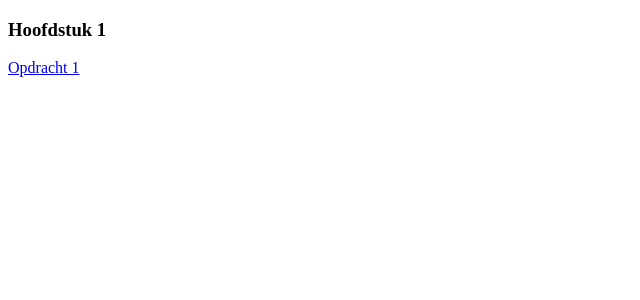
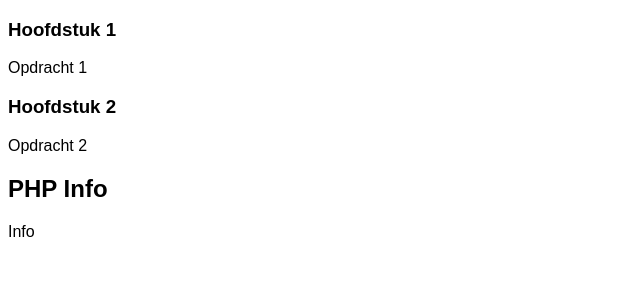
Before and after one commit to Mcfly2340/Inleiding-PHP, a PHP site: page / in a window 1280 px wide. Shown: the top 300 px of the page, without its empty margins (0-640 px from the left). Run offline with PHP 8.4, Linux system fonts and the light colour scheme.

Commit message:
Added h02 & finished h02

```diff
--- /dev/null
+++ b/PHPinfo.php
@@ -0,0 +1,3 @@
+<?php
+
+phpinfo();
--- /dev/null
+++ b/h02/index.php
@@ -0,0 +1,5 @@
+<?php
+$aantal = 10;
+$zin = " jaar oud";
+
+echo $aantal.$zin;
--- a/index.html
+++ b/index.html
@@ -3,11 +3,31 @@
 <head>
     <meta charset="UTF-8">
     <title>Inleiding PHP</title>
+    <style>
+        *{
+            font-family: Arial, Helvetica, sans-serif;
+        }
+        a{
+            text-decoration: none;
+            color: black;
+        }
+        h3.Hoofdstuk{
+            text-decoration: none;
+        }
+
+
+    </style>
 </head>
 <body>
 
-<h3>Hoofdstuk 1</h3>
+<h3 class="Hoofdstuk">Hoofdstuk 1</h3>
 <a href="h01/index.php">Opdracht 1</a>
+
+<h3 class="Hoofdstuk">Hoofdstuk 2</h3>
+<a href="h02/index.php">Opdracht 2</a>
+
+<h2 id="Info">PHP Info</h2>
+<a href="PHPinfo.php">Info</a>
 
 </body>
 </html>
```
Also changed, not shown: h01/index.php (+2 -6 lines).
